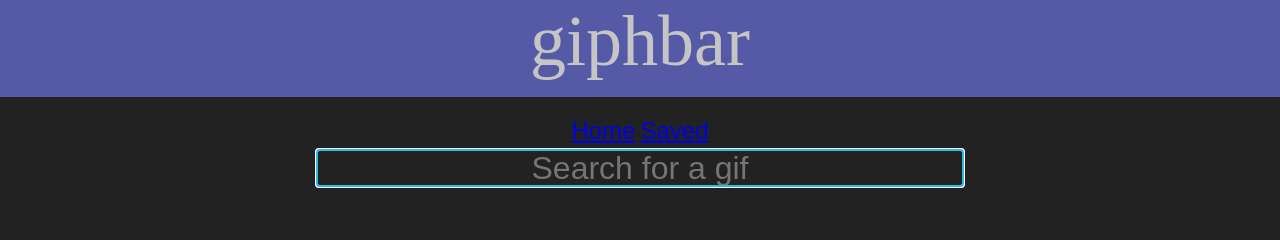
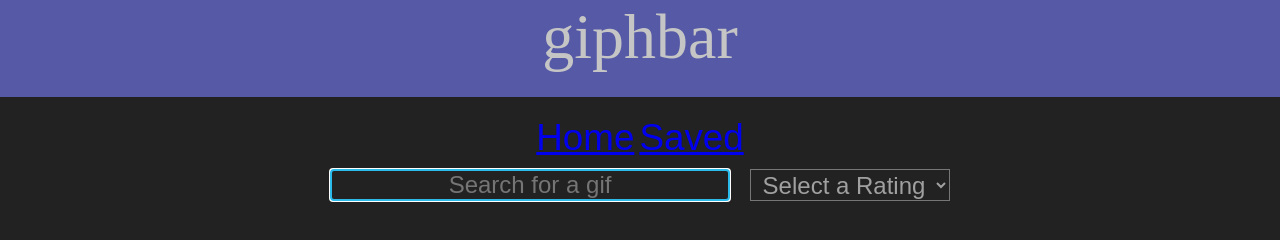
Before and after one commit to nickkaczmarek/giphbar, a React app: page / in a window 1280 px wide. Built offline with nearby package versions, Linux system fonts and the light colour scheme; a web font is replaced by a local one.

Commit message:
Base rating functionality

```diff
--- a/src/components/home.js
+++ b/src/components/home.js
@@ -7,19 +7,21 @@ function Home() {
   const [data, setData] = useState();
   let inputRef = createRef();
   let [lastQuery, setLastQuery] = useLocalStorage("query", "");
+  let [rating, setRating] = useState("g");
 
   // Similar to componentDidMount and componentDidUpdate:
   useEffect(() => {
     async function checkForLastQuery() {
       if (lastQuery) {
-        setData(await search(lastQuery));
+        setData(await search(lastQuery, rating));
       }
     }
     checkForLastQuery();
-  }, [lastQuery]);
+  }, [lastQuery, rating]);
 
   return (
     <Fragment>
+      <section id="input-container">
         <input
           value={inputValue}
           placeholder={`Search for a gif`}
@@ -28,11 +30,24 @@ function Home() {
           onChange={event => setInputValue(event.target.value)}
           onKeyPress={async event => {
             if (event.key === "Enter") {
-            setData(await search(inputValue));
+              setData(await search(inputValue, rating));
               setLastQuery(inputValue);
             }
           }}
         />
+        <select
+          onChange={async event => {
+            setRating(event.target.value);
+            await setData(await search(lastQuery, event.target.value));
+          }}
+        >
+          <option value={"g"}>Select a Rating</option>
+          <option value={"g"}>RATING: G</option>
+          <option value={"pg"}>RATING: PG</option>
+          <option value={"pg-13"}>RATING: PG-13</option>
+          <option value={"r"}>RATING: R</option>
+        </select>
+      </section>
       {data ? (
         <section className="gif-container">
           {" "}
--- a/src/index.css
+++ b/src/index.css
@@ -5,8 +5,12 @@
   --gif-container-grid-column-gap: 0.5rem;
   --gif-container-grid-row-gap: 0.5rem;
   --img-width: 200px;
-  --input-width: 50vw;
+  --input-width: 400px;
   --input-height: 2rem;
+}
+
+* {
+  box-sizing: border-box;
 }
 
 #container {
@@ -17,12 +21,18 @@
   text-align: center;
 }
 
+#input-container {
+  display: inline-flex;
+  flex-wrap: wrap;
+  height: var(--input-height);
+}
+
 nav {
   margin-bottom: 1rem;
 }
 
 nav > * {
-  font-size: 1.5rem;
+  font-size: 2.3rem;
 }
 
 .gif-container {
@@ -46,6 +56,11 @@ nav > * {
     height: 70px;
     font-size: 48px !important;
   }
+  #input-container {
+    display: grid;
+    flex-direction: column;
+    height: var(--input-height);
+  }
 }
 
 body {
@@ -63,20 +78,26 @@ header#brand {
   background-color: rgb(85, 89, 166);
   color: #c5c5c5;
   margin: -8px -8px 20px -8px;
-  font-size: 72px;
+  font-size: 4rem;
   text-decoration: none;
 }
 
-input {
+input,
+select {
   color: var(--main-text-color);
   background-color: var(--main-bg-color);
+  width: var(--input-width);
+  height: var(--input-height);
+  font-size: calc(var(--input-height) * 0.75);
+  text-align: center;
+  margin: 20px auto;
+  padding: 0;
+}
+
+input {
+  padding: 0;
   min-width: 300px;
   max-width: 1000px;
-  text-align: center;
-  width: var(--input-width);
-  height: var(--input-height);
-  font-size: var(--input-height);
-  margin-bottom: 20px;
 }
 
 input:focus {
@@ -84,6 +105,12 @@ input:focus {
   outline-width: 10px;
 }
 
+select {
+  width: 200px;
+  font-size: 1.5rem;
+  margin-left: 20px;
+}
+
 img {
   object-fit: contain;
   width: var(--img-width);
--- a/src/utils/index.js
+++ b/src/utils/index.js
@@ -5,12 +5,12 @@ import { useLocalStorage } from "./useLocalStorage";
  *
  * @param {string} query
  */
-async function search(query) {
+async function search(query, rating) {
   const apiKey = "CAucImDiFvcD00x7ZqHSm4zcXL9Ui22d";
   const url = "https://api.giphy.com/v1/gifs/search";
 
   const response = await fetch(
-    `${url}?q=${query}&api_key=${apiKey}&limit=20&rating=g`,
+    `${url}?q=${query}&api_key=${apiKey}&limit=20&rating=${rating}`,
     { cache: "reload" },
   );
   const json = await response.json();
```
Lines whose indentation alone changed are shown as unchanged.
